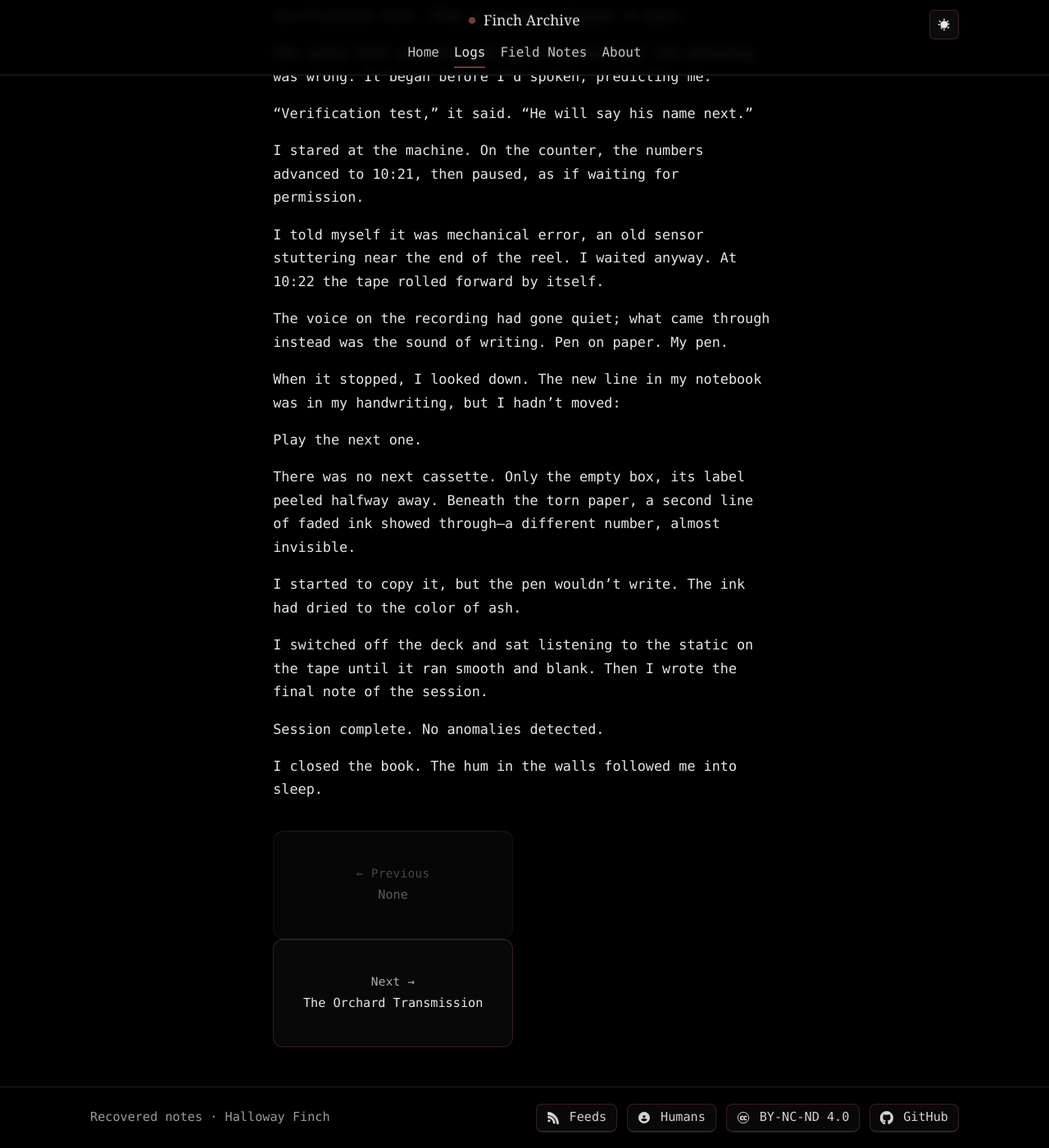
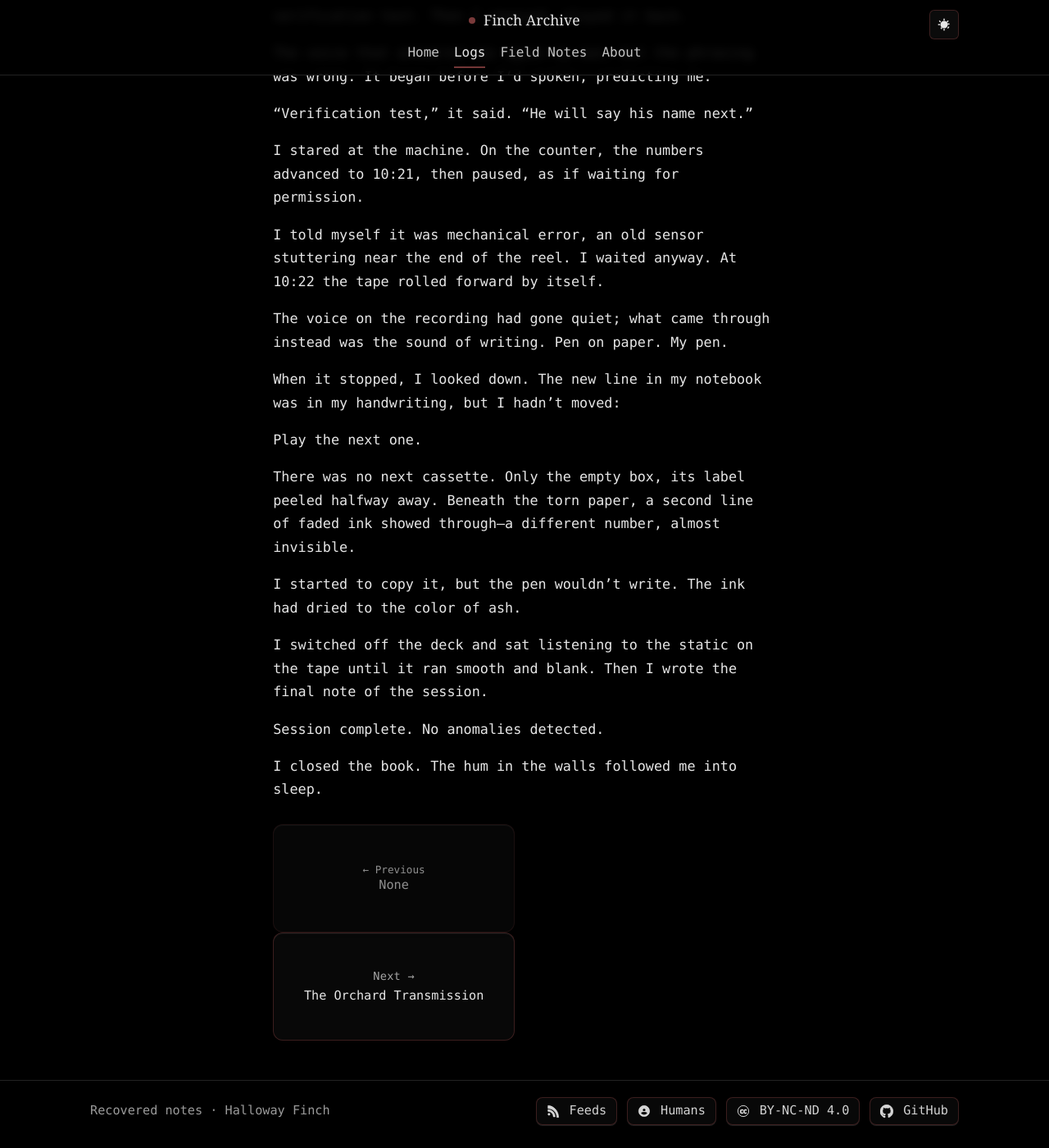
Before and after one commit to HallowayFinch/fincharchive.com, a Jekyll site: the page built from _logs/the-voice-in-the-static.md, in a window 1280 px wide and 1400 px high, scrolled down 3525 px. Shown: the whole window at 82% size. Built offline with Jekyll 4.4.1, drawn with Linux system fonts in a browser that asks for light colours.

Commit message:
Update style.css

```diff
--- a/assets/css/style.css
+++ b/assets/css/style.css
@@ -299,91 +299,91 @@ a:hover .fn-thumb {
    ====================================== */
 
 /* container */
-nav.pager,
-.pager{
-  display:grid !important;
-  grid-template-columns:1fr;
-  row-gap:22px;                 /* vertical space between tiles (mobile) */
-  column-gap:22px;
-  margin:2.25rem 0 0;
-}
+.pager{ margin:1.75rem 0 0; }
 
-/* hard fallback in case any rule overrides display:grid */
-nav.pager > * + *,
-.pager > * + *{
-  margin-top:22px !important;   /* ensures visible gap even without grid */
-}
-
-/* two-up on wider screens */
-@media (min-width:760px){
-  nav.pager,
-  .pager{
-    grid-template-columns:1fr 1fr;
-    row-gap:26px;
-    column-gap:28px;
-  }
-  /* remove the fallback margin when grid is active in 2-col */
-  nav.pager > * + *,
-  .pager > * + *{ margin-top:0 !important; }
-}
-
-/* base card — applies to BOTH <a> and <span> */
-.pager .pager-link{
-  display:flex; flex-direction:column; justify-content:center; align-items:center;
-  text-align:center; font-family:var(--mono); font-size:.95rem; line-height:1.4;
-
-  width:100%;
-  min-height:clamp(96px, 16vw, 132px);
+/* Card look (reuse your existing card styles selector) */
+.pager-link,
+.prev_next a, .prev-next a, .pager a, .nav-cards a{
+  display:flex;
+  flex-direction:column;
+  justify-content:center;
+  align-items:center;
+  text-align:center;
+  font-family:var(--mono);
+  font-size:.95rem;
+  line-height:1.4;
   padding:18px 22px;
-  margin:0 !important;          /* neutralize stray margins */
-
   border:1px solid var(--badge-border);
   border-radius:12px;
   background:var(--card-bg);
   color:var(--fg);
+  text-decoration:none;
   box-shadow:inset 0 1px rgba(255,255,255,0.08), 0 2px 6px rgba(0,0,0,0.10);
-  text-decoration:none;
-  transition:
-    background var(--dur-fast) var(--ease),
-    border-color var(--dur-fast) var(--ease),
-    transform var(--dur-fast) var(--ease),
-    box-shadow var(--dur-fast) var(--ease),
-    color var(--dur-fast) var(--ease);
+  transition:background var(--dur-fast) var(--ease), border-color var(--dur-fast) var(--ease), transform var(--dur-fast) var(--ease), box-shadow var(--dur-fast) var(--ease), color var(--dur-fast) var(--ease);
+  width:100%;                 /* make both tiles equal width */
+  min-height:clamp(96px,16vw,132px);
 }
 
-/* hover/active only for anchors */
-.pager a.pager-link:hover{
+/* hover/active */
+.pager-link:hover,
+.prev_next a:hover, .prev-next a:hover, .pager a:hover, .nav-cards a:hover{
   transform:translateY(-1px);
   background:var(--accent);
   border-color:var(--accent);
   color:var(--on-accent);
   box-shadow:0 3px 10px rgba(0,0,0,0.20);
 }
-.pager a.pager-link:active{ transform:translateY(0); }
+.pager-link:active,
+.prev_next a:active, .prev-next a:active, .pager a:active, .nav-cards a:active{ transform:translateY(0); }
 
-/* disabled “None” tile: full size, slightly muted */
-.pager .pager-link.is-disabled{
-  opacity:.60;
+.prev_next a small, .prev-next a small, .pager a small, .nav-cards a small{
+  display:block; font-size:.85rem; opacity:.7; margin-bottom:4px; letter-spacing:.02em;
+}
+
+/* -------- Spacing between the two tiles (robust no matter the HTML) -------- */
+/* If the tiles are direct siblings inside the container element */
+.prev_next > * + *,
+.prev-next > * + *,
+nav.pager > * + *,
+.pager > * + *{
+  margin-top:20px !important;
+}
+
+/* If the tiles themselves are direct <a> siblings with no wrapper */
+.prev_next a + a,
+.prev-next a + a,
+nav.pager a + a,
+.pager a + a{
+  margin-top:20px !important;
+}
+
+/* Muted “None” tile keeps same size */
+.pager-link.is-disabled{
+  opacity:.62;
   pointer-events:none;
   background:var(--badge-bg);
   border-color:rgba(122,58,58,.30);
-  color:var(--muted);
   filter:saturate(.9);
 }
 
-/* small kicker line above the title */
-.pager .pager-kicker{
-  display:block;
-  font-size:.9rem;
-  opacity:.75;
-  margin-bottom:6px;
-  letter-spacing:.02em;
-}
-
-/* focus ring */
-.pager .pager-link:focus-visible{
-  outline:2px dashed var(--accent);
-  outline-offset:2px;
+/* Two columns on wider screens (keeps a clean gap) */
+@media (min-width:760px){
+  .prev_next, .prev-next, nav.pager, .pager{
+    display:grid;
+    grid-template-columns:1fr 1fr;
+    gap:24px;
+  }
+  /* Remove the mobile margin once grid gap takes over */
+  .prev_next > * + *,
+  .prev-next > * + *,
+  nav.pager > * + *,
+  .pager > * + *,
+  .prev_next a + a,
+  .prev-next a + a,
+  nav.pager a + a,
+  .pager a + a{
+    margin-top:0 !important;
+  }
 }
 
 /* ======================================
```
